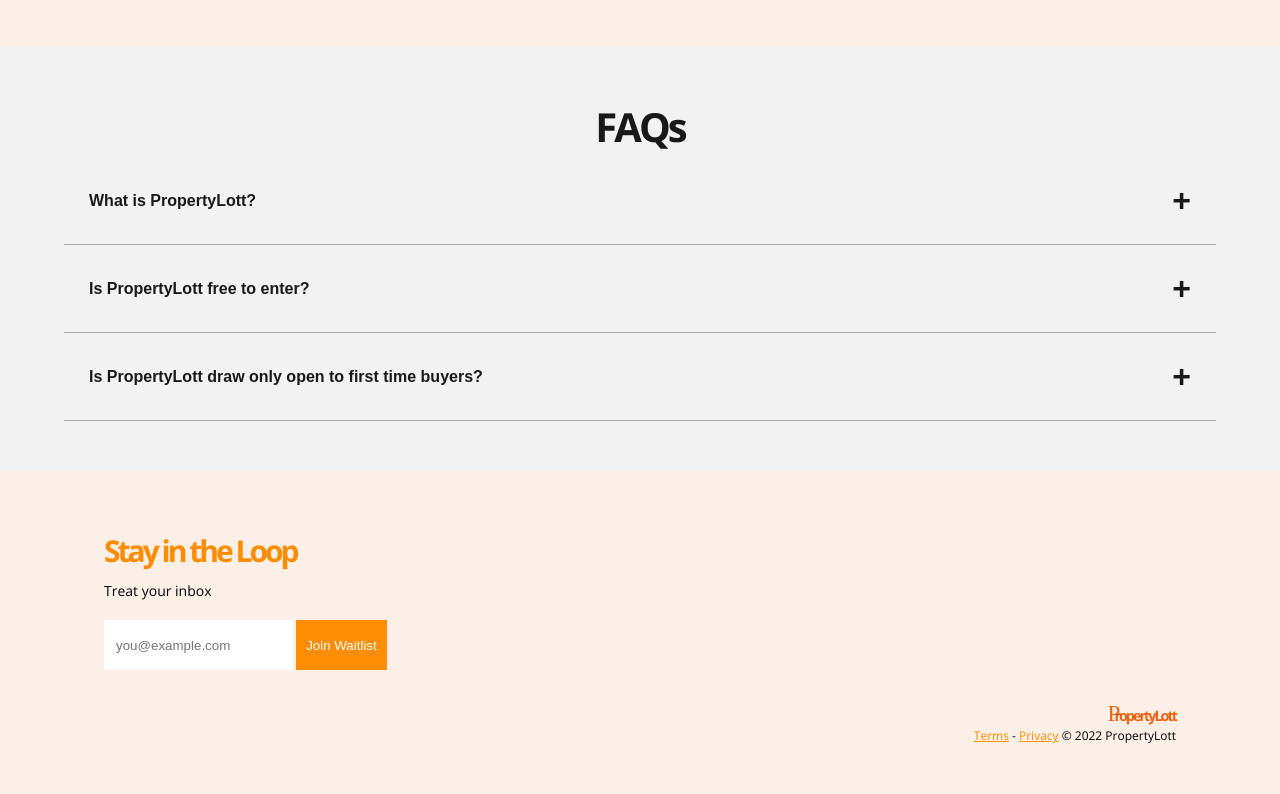
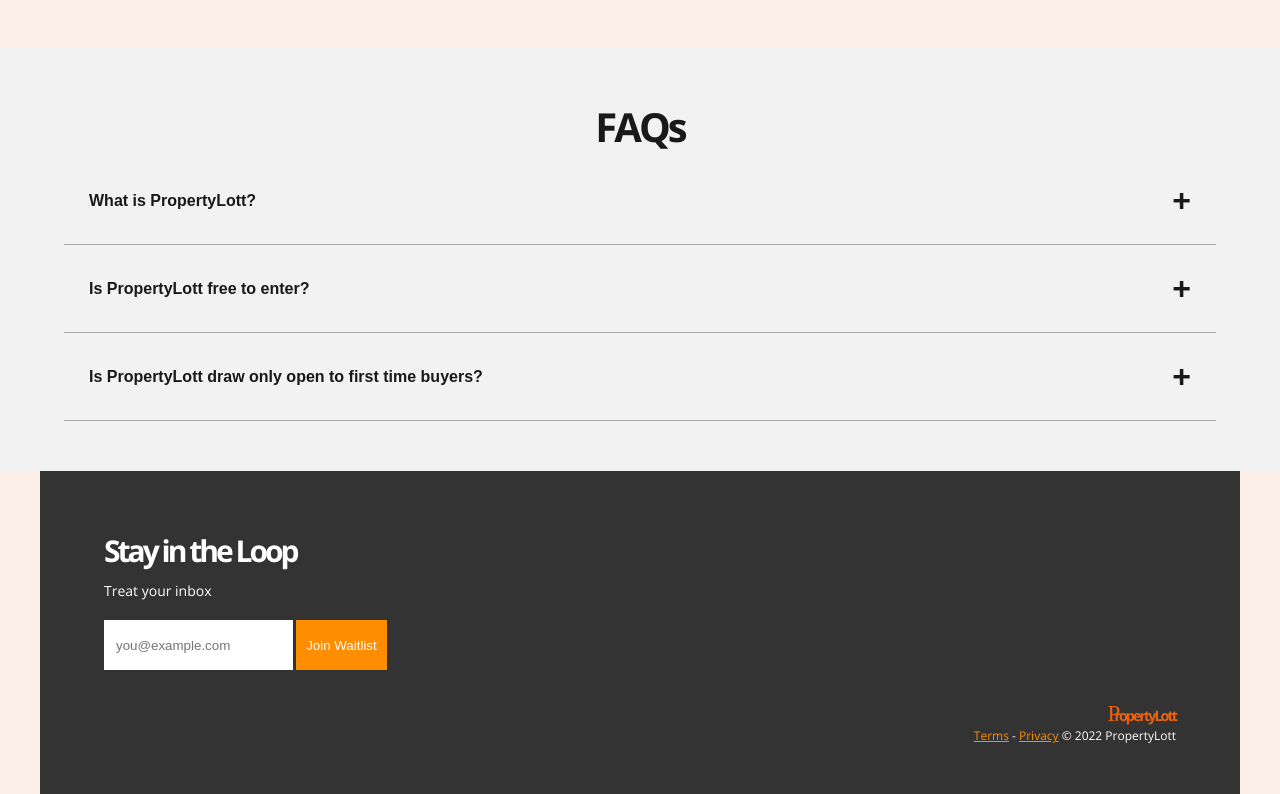
Before and after one commit to emmanuelojiji/PropertyLott2021, a plain HTML site: page index.html in a window 1280 px wide. Shown: the part 1519-2313 px from the top of the page. Drawn offline with nearby package versions, Linux system fonts and the light colour scheme; a web font is replaced by a local one.

Commit message:
footer design changed

```diff
--- a/index.scss
+++ b/index.scss
@@ -201,6 +201,7 @@
   font-family: "Open Sans";
   background-position: center;
   background-size: cover;
+  background: #333333;
 
   input,button {
     -webkit-appearance: none;
@@ -213,6 +214,8 @@
 
   p{
     font-size: 14px;
+    color:white;
+
   }
 
   input{
@@ -239,12 +242,13 @@
   }
 
   h2 {
-    color: #fe8d01;
+    color: white;
   }
 
   .links {
     text-align: right;
     width: 100%;
+    color:white;
     a {
       text-decoration: underline;
       color: #fe8d01;
```
Also changed, not shown: index.css, 1 other file.
